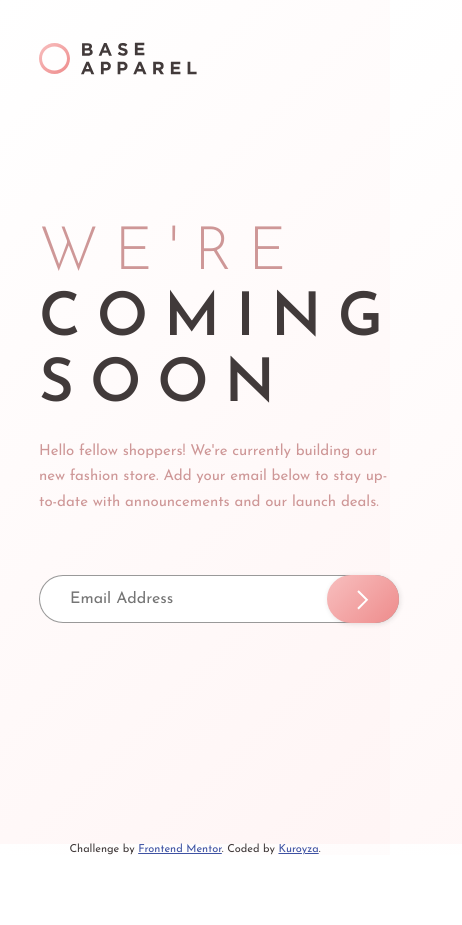
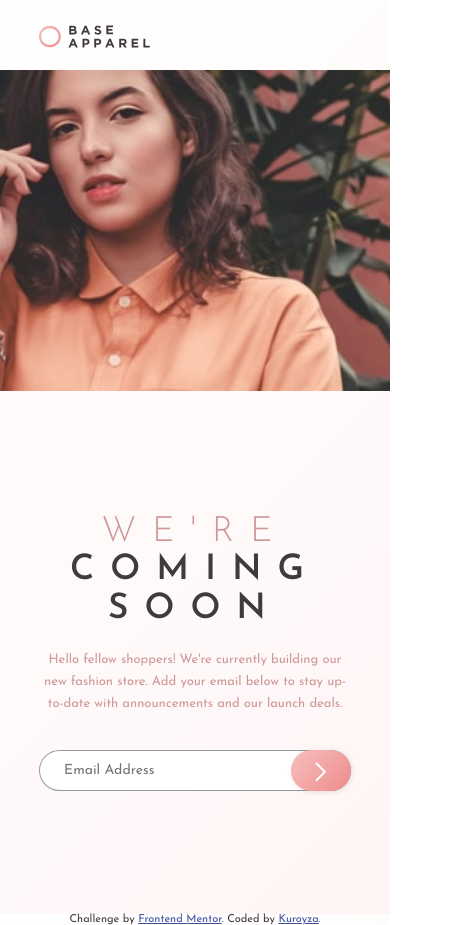
Before and after one commit to kuroyza/Base-Apparel-coming-soon-page, a plain HTML site: page index.html in a window 390 px wide. Shown: the whole page, 462 px wide, since content can reach past the window. Before the commit the page ends 855 px from the top, so only its background shows below. Drawn offline with Linux system fonts and the light colour scheme.

Commit message:
Finished challenge by adding responsive design

```diff
--- a/style.css
+++ b/style.css
@@ -20,7 +20,8 @@ html {
 
 body {
    font-family: 'Josefin Sans', sans-serif;
-   background: linear-gradient(135deg, hsl(0, 0%, 100%), hsl(0, 100%, 98%));
+   background: linear-gradient(135deg, hsl(0, 0%, 100%),
+         hsl(0, 100%, 98%));
    color: var(--darkGrayishRed);
    width: 100%;
    height: 100vh;
@@ -42,15 +43,16 @@ body {
 }
 
 .hero__bg {
-   width: 100%;
+   flex-basis: 44%;
    background-image: url(./images/hero-desktop.jpg);
    background-position: center;
    background-size: cover;
 }
 
 .hero__details {
+   flex-basis: 56%;
    padding: 10%;
-   padding-right: 16%;
+   padding-right: 17%;
    display: flex;
    flex-direction: column;
    align-items: flex-start;
@@ -143,3 +145,94 @@ body {
    color: var(--softRed);
    display: none;
 }
+
+/* RESPONSIVE DESIGN */
+@media screen and (max-width: 1200px) {
+
+   .logo {
+      left: 8%;
+   }
+
+   .hero__details {
+      flex-basis: 54%;
+      padding: 8%;
+      padding-right: 10%;
+   }
+
+
+   .hero__bg {
+      flex-basis: 46%;
+   }
+
+}
+
+@media screen and (max-width: 900px) {
+
+   .logo {
+      left: 6%;
+   }
+
+   .hero__details {
+      padding: 6%;
+      padding-right: 8%;
+   }
+
+}
+
+@media screen and (max-width: 550px) {
+
+   .logo {
+      left: 10%;
+      top: 3%;
+   }
+
+   .logo img {
+      width: 70%;
+   }
+
+   .hero {
+      flex-direction: column;
+      margin-top: 18%;
+   }
+
+   .hero__bg {
+      flex-basis: 38%;
+      background-image: url(./images/hero-mobile.jpg);
+      order: 1;
+   }
+
+   .hero__details {
+      text-align: center;
+      order: 2;
+      flex-basis: 62%;
+      padding: 0 10%;
+      display: flex;
+      align-items: center;
+      justify-content: center;
+   }
+
+   .hero__details--text-title {
+      font-size: 3.5rem;
+   }
+
+   .hero__details--text-paragraph {
+      font-size: 1.3rem;
+   }
+
+
+   .hero__details--form {
+      margin-top: 1.5rem;
+   }
+
+   .hero__details--form-input {
+      font-size: 1.4rem;
+      padding: 1.2rem 2.4rem;
+   }
+
+   .hero__details--form-submit {
+      padding: 1.2rem 2.4rem;
+
+   }
+
+
+}
```
